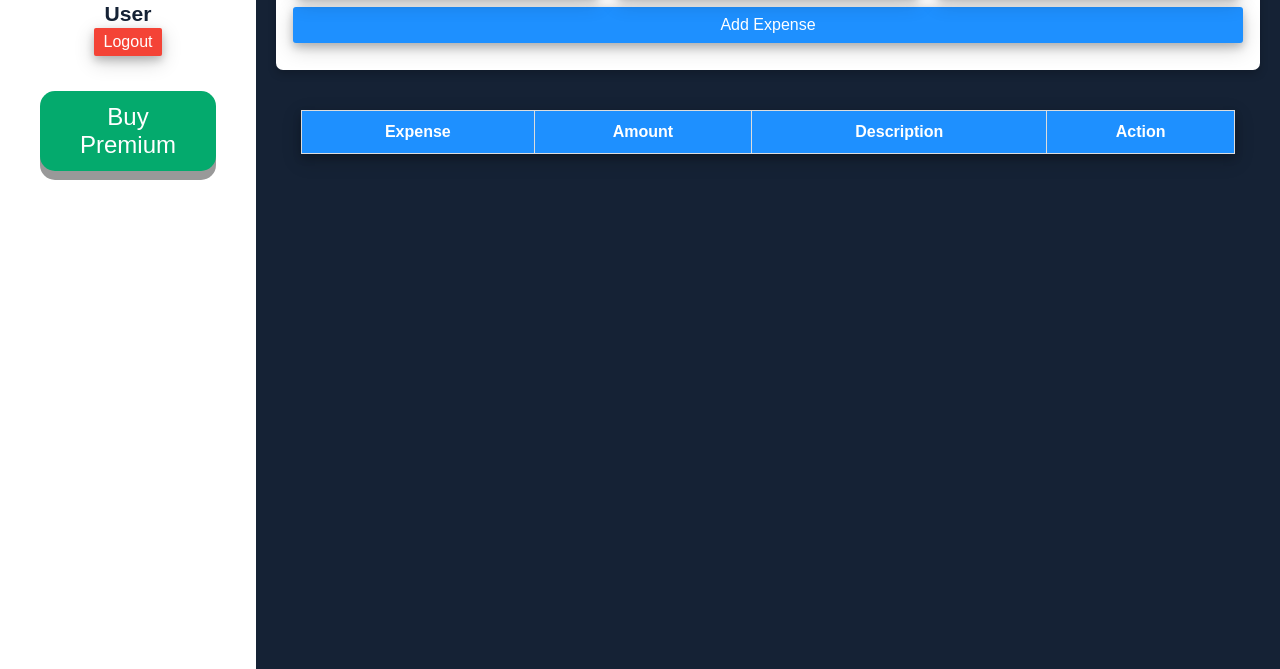
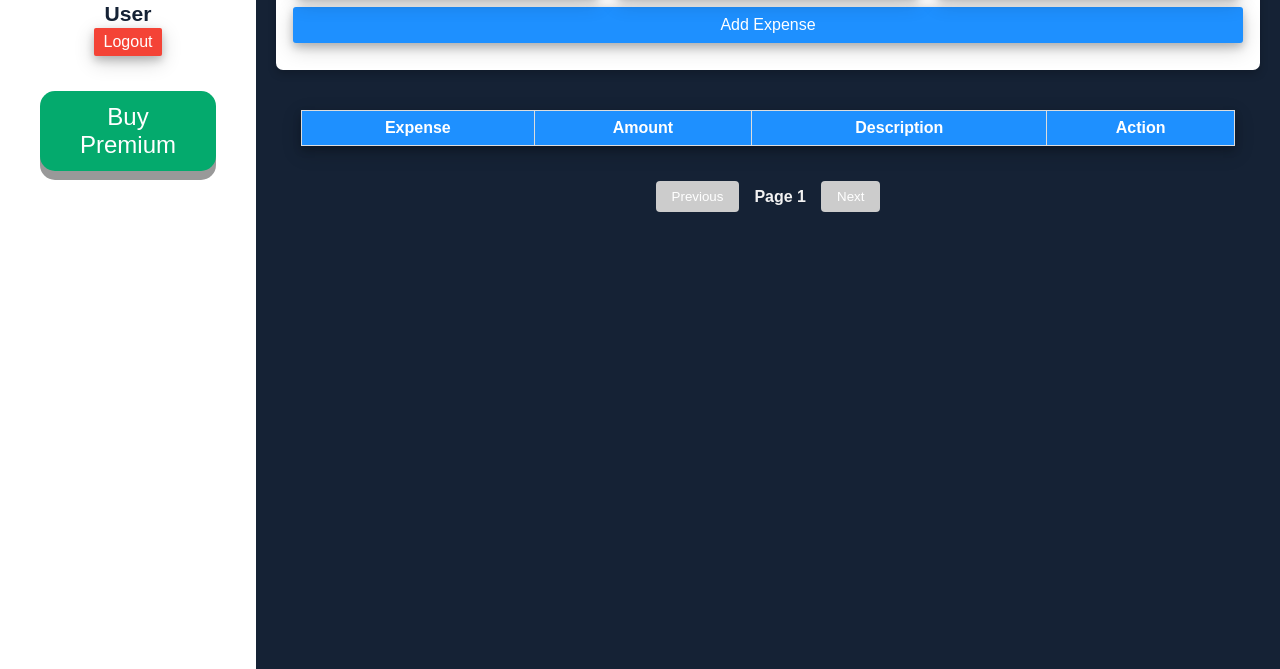
Before and after one commit to maheshWebDev/Final-Expense-Manager-App, a website: page Frontend/dashboard.html in a window 1280 px wide. Shown: the part 131-800 px from the top of the page. Drawn offline with nearby package versions, Linux system fonts and the light colour scheme.

Commit message:
Implemented pagination for handling large data sets effectively

```diff
--- a/Frontend/dashboard.css
+++ b/Frontend/dashboard.css
@@ -308,3 +308,65 @@
   color: #777;
   margin-right: 10px;
 }
+
+
+
+/* Expense table styles */
+.expense-table {
+  margin-bottom: 20px;
+}
+
+#table {
+  width: 100%;
+  border-collapse: collapse;
+}
+
+#table th,
+#table td {
+  padding: 8px;
+  border: 1px solid #ddd;
+}
+
+
+
+/* Content-2 styles */
+.content-2 {
+  margin-bottom: 3px;
+}
+
+
+
+/* Pagination styles */
+.pagination {
+  display: flex;
+  justify-content: center;
+  align-items: center; /* Center pagination buttons vertically */
+  margin-top: 10px; /* Adjust the margin as needed */
+  margin-bottom: 20px; /* Add bottom margin for spacing */
+}
+
+.pagination button {
+  padding: 8px 16px;
+  margin: 0 5px;
+  background-color: #007bff;
+  color: #fff;
+  border: none;
+  border-radius: 4px;
+  /* cursor: pointer; */
+  transition: background-color 0.2s; /* Add transition effect */
+}
+
+.pagination button:hover {
+  background-color: #0056b3; /* Change background color on hover */
+}
+
+.pagination button:disabled {
+  background-color: #ccc;
+  cursor: not-allowed;
+}
+
+#currentPage {
+  font-weight: bold;
+  color: #f2f2f2;
+  margin: 0 10px;
+}
--- a/Frontend/dashboard.html
+++ b/Frontend/dashboard.html
@@ -56,9 +56,11 @@
                   <div ><button type="submit" class="add-expense">Add Expense</button></div>
                 </form>
         </div>
+
+
+
 <div class="content-2">
     <div class="expense-table">
-
       <table id="table">
         <tr>
           <th>Expense</th>
@@ -66,10 +68,22 @@
           <th>Description</th>
           <th>Action</th>
         </tr>
-
+        <!-- Table rows with expense data will be added dynamically here -->
       </table>
     </div>
   </div>
+
+  <!-- Pagination section -->
+  <div class="pagination" id="pagination-controls">
+    <button id="prevPageBtn" onclick="handlePagination('prev')" disabled>Previous</button>
+    <span id="currentPage"></span>
+    <button id="nextPageBtn" onclick="handlePagination('next')" disabled>Next</button>
+
+  </div>
+
+
+
+
         <div class="leaderboradone" id="leaderboradone" style="display: none;">
             <div class="header">
               <h2>Leaderboard</h2>
--- a/Frontend/dashboard.js
+++ b/Frontend/dashboard.js
@@ -1,7 +1,13 @@
 const addExpenseForm = document.getElementById('expense-form');
+
 addExpenseForm.addEventListener('submit',sendExpense);
 
-window.addEventListener('DOMContentLoaded',fetchExpense);
+
+
+window.addEventListener('DOMContentLoaded',()=>{
+    fetchExpense();
+    updatePaginationControls();
+});
 
 document.getElementById('logout').addEventListener('click',()=>{
     window.location.replace("login.html")
@@ -10,7 +16,7 @@ document.getElementById('logout').addEventListener('click',()=>{
 
 
 async function sendExpense(e){
-    e.preventDefault();
+    // e.preventDefault();
     try {
         const token =  localStorage.getItem("token")
         console.log(token)
@@ -23,7 +29,7 @@ async function sendExpense(e){
         const response = await axios.post('http://localhost:3000/expenses',dataObj,{headers: {'Authorization':token}});
         console.log(response)
     } catch (error) {
-        console.log(error.response)
+
         alert(error.response.data.message)
     }
 }
@@ -38,39 +44,108 @@ function parseJwt (token) {
     return JSON.parse(jsonPayload);
 }
 
+// get expenses
+
+let currentPage = 1;
+let totalPages = 1;
+
 async function fetchExpense(){
+
     try {
     const token = localStorage.getItem("token")
      let decodedToken = parseJwt(token);
      let isPremium = decodedToken.isPremium
      if(isPremium){
-        document.getElementById('p-btn').style.visibility="hidden";
+        // document.getElementById('p-btn').style.visibility="hidden";
         document.getElementById('message').textContent = 'You are a premium user'
         document.getElementById('side-btn').innerHTML = `<li><button id="l-board" class="btn" Onclick="showLeaderboard()"><i class="fa fa-download"></i> Leaderboard</button></li>
         <li><button class="btn"><i class="fa fa-download"></i> Download</button></li>`
 }
         console.log(decodedToken)
-        const response = await axios.get('http://localhost:3000/expenses',{headers: {'Authorization':token}});
-        // console.log(response.data.data);
-       showOnScreen(response.data.data)
+        console.log(currentPage)
+        const response = await axios.get(`http://localhost:3000/expenses?page=${currentPage}`, { headers: { 'Authorization': token } });
+        console.log(response)
+
+        const data = response.data.data;
+        console.log(data)
+        showOnScreen(data);
+
+
+            // Update the pagination controls
+
+            totalPages = response.data.meta.totalPages;
+            updatePaginationControls();
 
     } catch (error) {
-        console.log(error.response)
+        console.log(error)
     }
 
 }
 
-function showOnScreen(arr){
+
+// Call this function to update the pagination controls
+function updatePaginationControls() {
+    // Get references to the pagination elements
+    const prevPageBtn = document.getElementById('prevPageBtn');
+  const nextPageBtn = document.getElementById('nextPageBtn');
+  const currentPageSpan = document.getElementById('currentPage');
+
+  console.log("Current Page (Controls):", currentPageSpan);
+  console.log("Total Pages:", totalPages);
+  console.log("Prev Button:", prevPageBtn);
+  console.log("Next Button:", nextPageBtn);
+
+  console.log("Current Page:", currentPage);
+  console.log("Total Pages:", totalPages);
+    // Update the current page element
+    currentPageSpan.textContent = `Page ${currentPage}`;
+    console.log("currentPageSpan style:", currentPageSpan.style);
+    // Enable or disable the "Previous" and "Next" buttons based on the current page
+    if (prevPageBtn) {
+        // The element exists, so you can safely modify its properties
+        prevPageBtn.disabled = currentPage === 1;
+      }
+    // prevPageBtn.disabled = currentPage === 1;
+    if(nextPageBtn){
+        nextPageBtn.disabled = currentPage === totalPages;
+    }
+
+  }
+
+  // Call this function when the "Previous" or "Next" button is clicked
+  async function handlePagination(action) {
+    if (action === 'prev' && currentPage > 1) {
+      currentPage--;
+
+      console.log("handlePagination called with action:", action);
+      await fetchExpense(); // Fetch expenses for the new page
+      console.log("Current Page (Prev):", currentPage);
+    } else if (action === 'next' && currentPage < totalPages) {
+      currentPage++;
+
+      console.log("handlePagination called with action:", action);
+      await fetchExpense(); // Fetch expenses for the new page
+
+      console.log("Current Page (Next):", currentPage);
+    }
+  }
+
+
+  function showOnScreen(arr) {
     const table = document.getElementById('table');
-arr.forEach((obj)=>{
-    const row = ` <tr id = ${obj.id}>
+
+    // Clear existing content in the table
+    table.innerHTML = '';
+
+    arr.forEach((obj) => {
+      const row = ` <tr id=${obj.id}>
         <td>${obj.name}</td>
         <td>${obj.amount}</td>
         <td>${obj.description}</td>
-    <td><button type="submit" Onclick="deleteExpense(${obj.id})" >X</button></td>
-    </tr>`
-table.innerHTML +=row
-})
+        <td><button type="submit" onclick="deleteExpense(${obj.id})">X</button></td>
+      </tr>`;
+      table.innerHTML += row;
+    });
   }
 
 async function deleteExpense(id){
@@ -79,8 +154,10 @@ async function deleteExpense(id){
         const response = await axios.delete(`http://localhost:3000/expenses/${id}`,{headers: {'Authorization':token}})
         console.log(response)
         if(response.status == 200){
+
             const parent = document.getElementById(id)
             parent.remove();
+            updatePaginationControls()
         }
 
 
```
Also changed, not shown: controller/expenseController.js (+27 -4 lines). Lines whose indentation alone changed are shown as unchanged.
